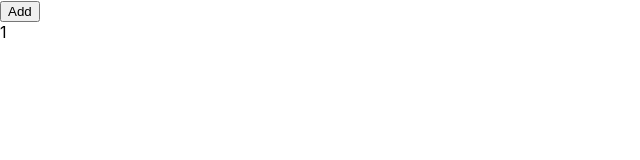
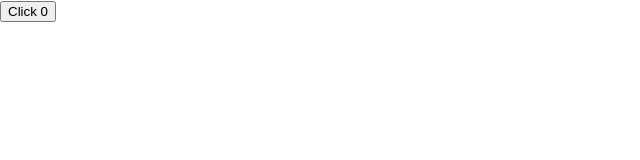
Before and after one commit to kisstar/train-tickets, a React app: page / in a window 1280 px wide. Shown: the top 160 px of the page, without its empty margins (0-640 px from the left). Built offline with nearby package versions, Linux system fonts and the light colour scheme.

Commit message:
feat: 使用 class 实现计数器组件

```diff
--- a/src/App.js
+++ b/src/App.js
@@ -1,34 +1,18 @@
 import React from 'react';
-
-const Foo = React.memo(function Foo(props) {
-  console.log('Foo render');
-  return <div>{props.person.age}</div>;
-});
 
 class App extends React.Component {
   state = {
     count: 0,
-    person: {
-      age: 1,
-    },
   };
 
-  callback = () => {};
-
   render() {
-    const { count, person } = this.state;
+    const { count } = this.state;
 
     return (
       <>
-        <button
-          onClick={() => {
-            person.age++;
-            this.setState({ count: count + 1 });
-          }}
-        >
-          Add
+        <button onClick={() => this.setState({ count: count + 1 })}>
+          Click {count}
         </button>
-        <Foo person={person} cb={this.callback} />
       </>
     );
   }
```
